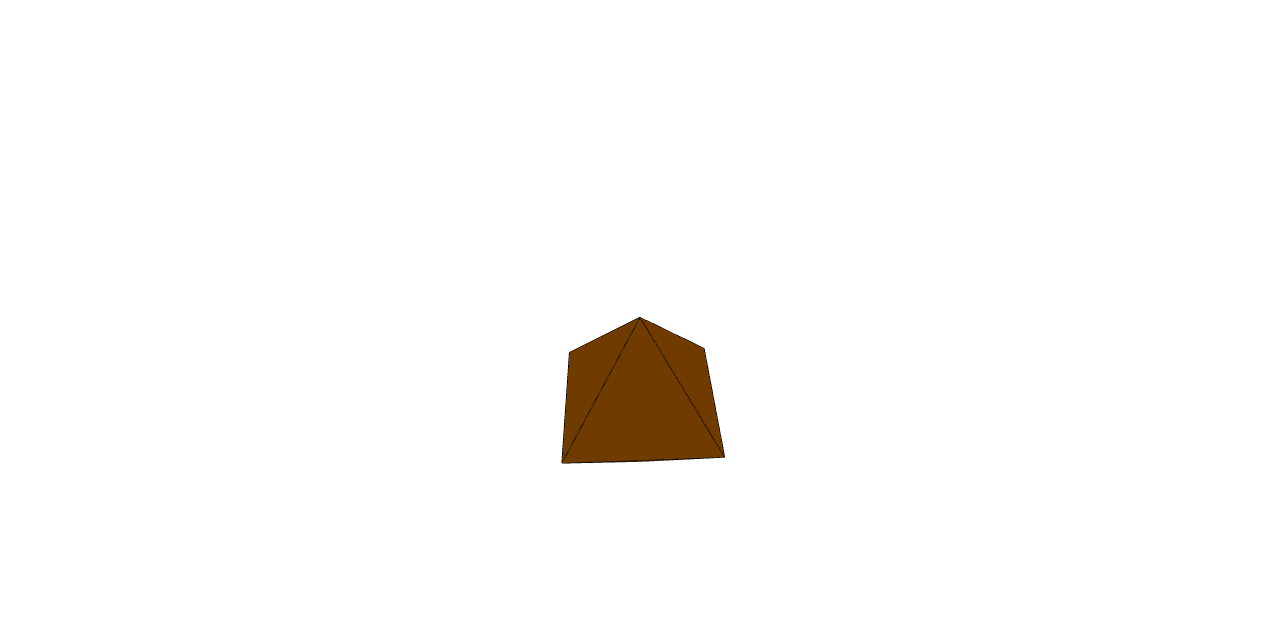
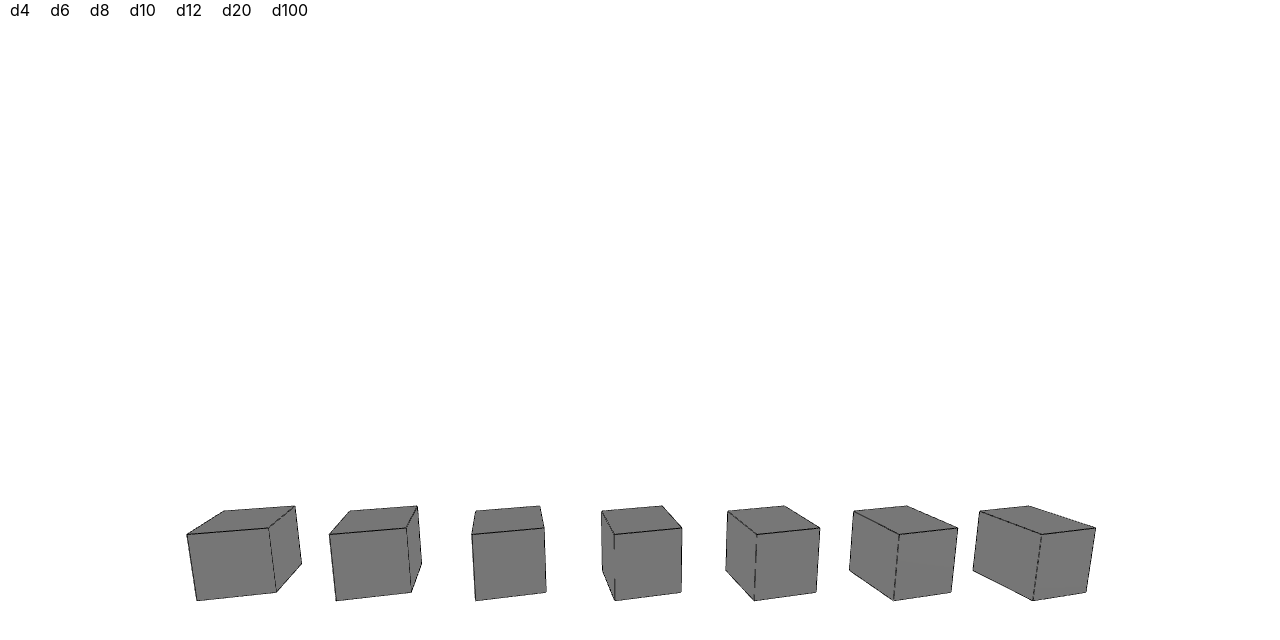
Before and after one commit to CardinalNavigation/threejsdice, a React app: page / in a window 1280 px wide. Built offline with nearby package versions, Linux system fonts and the light colour scheme; animation ran at ten frames a second.

Commit message:
Creating a single dice component, with multiple renders in different positions.

```diff
--- a/public/index.html
+++ b/public/index.html
@@ -5,7 +5,7 @@
   <meta charset="utf-8" />
   <meta name="viewport" content="width=device-width, initial-scale=1" />
   <meta name="theme-color" content="#000000" />
-  <title>React App</title>
+  <title>Three.js Dice</title>
 </head>
 
 <body>
--- a/src/components/App.js
+++ b/src/components/App.js
@@ -1,15 +1,45 @@
 import "./App.css";
+import { useState } from "react";
 import { Canvas } from "@react-three/fiber";
 import InteractiveBox from "./InteractiveBox/InteractiveBox";
+import Dice from "./Dice/Dice";
 
 function App() {
+  const dndDice = [4, 6, 8, 10, 12, 20, 100];
+  const [diceValues, setDiceValues] = useState({
+    d4: 4,
+    d6: 6,
+    d8: 8,
+    d10: 10,
+    d12: 12,
+    d20: 20,
+    d00: 100,
+  });
+
   return (
-    <Canvas style={{ width: "100vw", height: "100vh" }}>
-      <ambientLight intensity={0.5} />
-      <pointLight position={[10, 10, 10]} />
-      {/* <InteractiveBox position={[-1.2, 0, 0]} /> */}
-      <InteractiveBox position={[0, 0, 0]} />
-    </Canvas>
+    <>
+      <div>
+        {dndDice.map((sides, index) => (
+          <span key={index} style={{ margin: "0 10px" }}>
+            d{sides}
+          </span>
+        ))}
+      </div>
+      <Canvas style={{ width: "100vw", height: "100vh" }}>
+        <ambientLight intensity={0.5} />
+        <pointLight position={[10, 10, 10]} intensity={1} />
+        {dndDice.map((sides, index) => (
+          <Dice key={index} position={[index * 2 - 6, -2, -3]} sides={sides} />
+        ))}
+        {/* <Dice position={[-6, -2, -3]} />
+        <Dice position={[-4, -2, -3]} />
+        <Dice position={[-2, -2, -3]} />
+        <Dice position={[0, -2, -3]} />
+        <Dice position={[2, -2, -3]} />
+        <Dice position={[4, -2, -3]} />
+        <Dice position={[6, -2, -3]} /> */}
+      </Canvas>
+    </>
   );
 }
 
--- /dev/null
+++ b/src/components/Dice/Dice.jsx
@@ -0,0 +1,27 @@
+import { useFrame } from "@react-three/fiber"
+import { useRef, useState } from "react";
+import { BoxGeometry } from "three";
+
+function Dice(props) {
+    const meshRef = useRef();
+
+    useFrame((state, delta) => {
+        meshRef.current.rotation.x += 0.002;
+        meshRef.current.rotation.y += 0.003;
+    })
+
+    return (
+        <group ref={meshRef} position={props.position}>
+            <mesh >
+                <boxGeometry args={[1, 1, 1]} />
+                <meshStandardMaterial color={props.color || "white"} />
+            </mesh >
+            <lineSegments>
+                <edgesGeometry attach="geometry" args={[new BoxGeometry(1, 1, 1)]} />
+                <lineBasicMaterial color="black" />
+            </lineSegments>
+        </group>
+    )
+}
+
+export default Dice
--- a/src/components/InteractiveBox/InteractiveBox.jsx
+++ b/src/components/InteractiveBox/InteractiveBox.jsx
@@ -7,7 +7,7 @@ function InteractiveBox(props) {
     const [hovered, setHover] = useState(false);
     const [active, setActive] = useState(false);
 
-    useFrame((state, delta) => (group.current.rotation.x += 0.01, group.current.rotation.y += 0.01));
+    // useFrame((state, delta) => (group.current.rotation.x += 0.009, group.current.rotation.y += 0.01));
 
     return (
         <group
@@ -19,7 +19,7 @@ function InteractiveBox(props) {
             onPointerOut={() => setHover(false)}>
             <mesh >
                 <octahedronGeometry args={[1, 0]} />
-                <meshStandardMaterial color={hovered ? 'hotpink' : 'orange'} />            </mesh>
+                <meshBasicMaterial color={hovered ? 'white' : 'white'} />            </mesh>
             <lineSegments>
                 <edgesGeometry attach="geometry" args={[new OctahedronGeometry(1, 0)]} />
                 <lineBasicMaterial color="black" />
```
Also changed, not shown: README.md.
